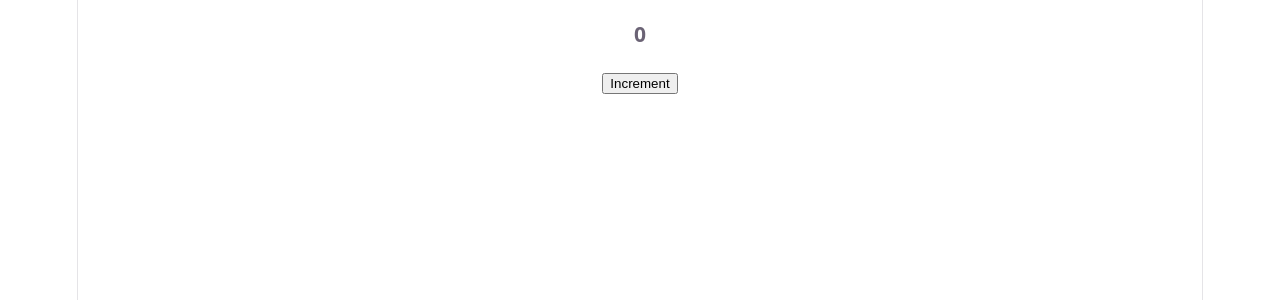
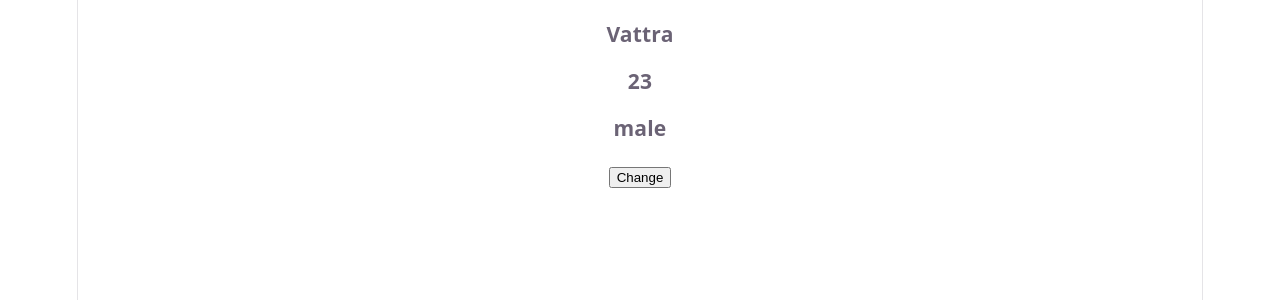
Before and after one commit to VattraF4/Tour-Booking-Payment-Gateway, a React (Vite) app: page / in a window 1280 px wide. Shown: the top 300 px of the page. Built offline with nearby package versions, Linux system fonts and the light colour scheme.

Commit message:
useState with Object

```diff
--- a/src/App.jsx
+++ b/src/App.jsx
@@ -1,18 +1,17 @@
 import { useState } from "react";
 import "./App.css";
 function App() {
-  const [countState, setCountState] = useState(0);
+  const obj = { name: "Vattra", age: 23, gender: "male" };
+  const [currentObj, setCurrentObj] = useState(obj);
+
+  // const newObj = { ...obj, age: 24 };
 
   return (
     <div>
-      <h3 className="text-center text-[30px] font-bold">{countState}</h3>
-      <button
-        onClick={() => {
-          setCountState((countState) => countState + 1);
-        }}
-      >
-        Increment
-      </button>
+      <h3>{currentObj.name}</h3>
+      <h3>{currentObj.age}</h3>
+      <h3>{currentObj.gender}</h3>
+      <button onClick={() => setCurrentObj({...currentObj, age: currentObj.age + 1})}>Change</button>
     </div>
   );
 }
```
